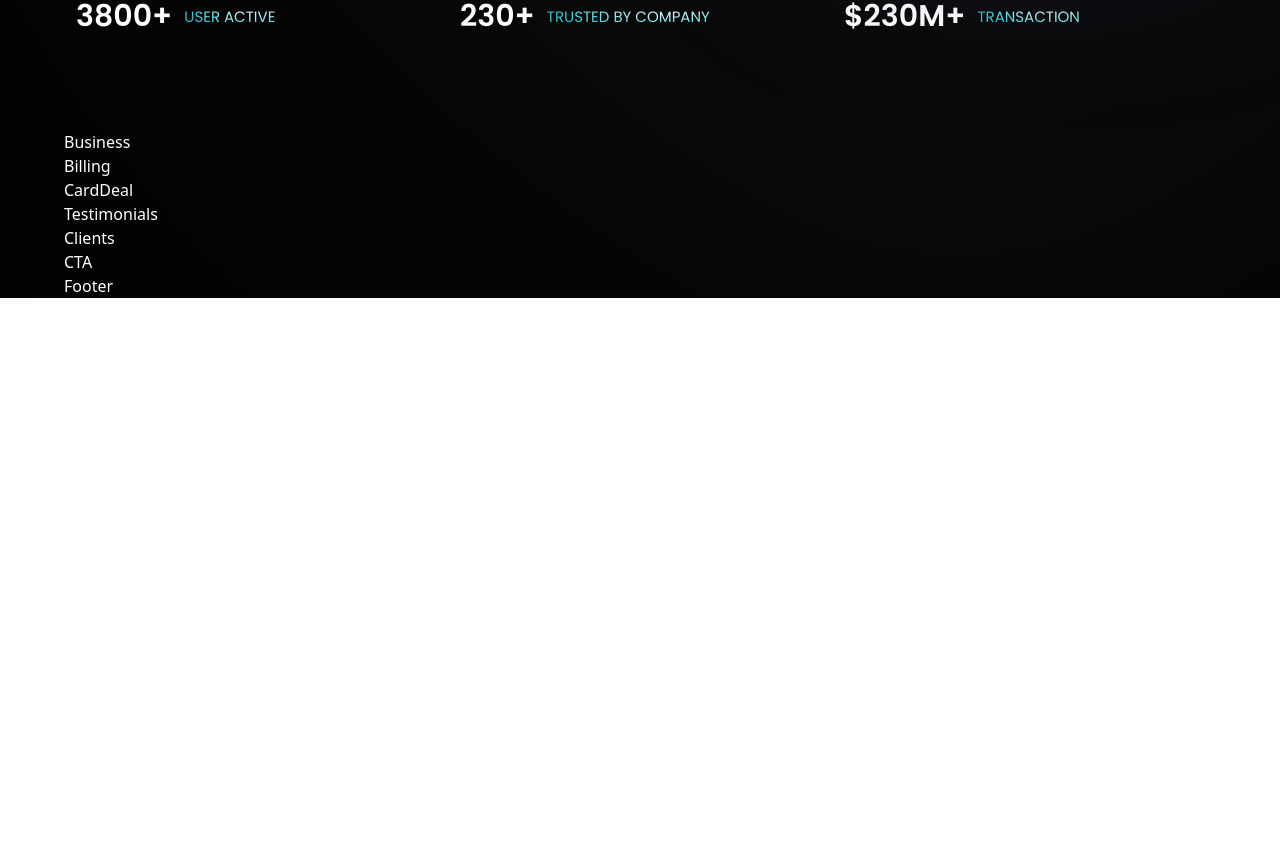
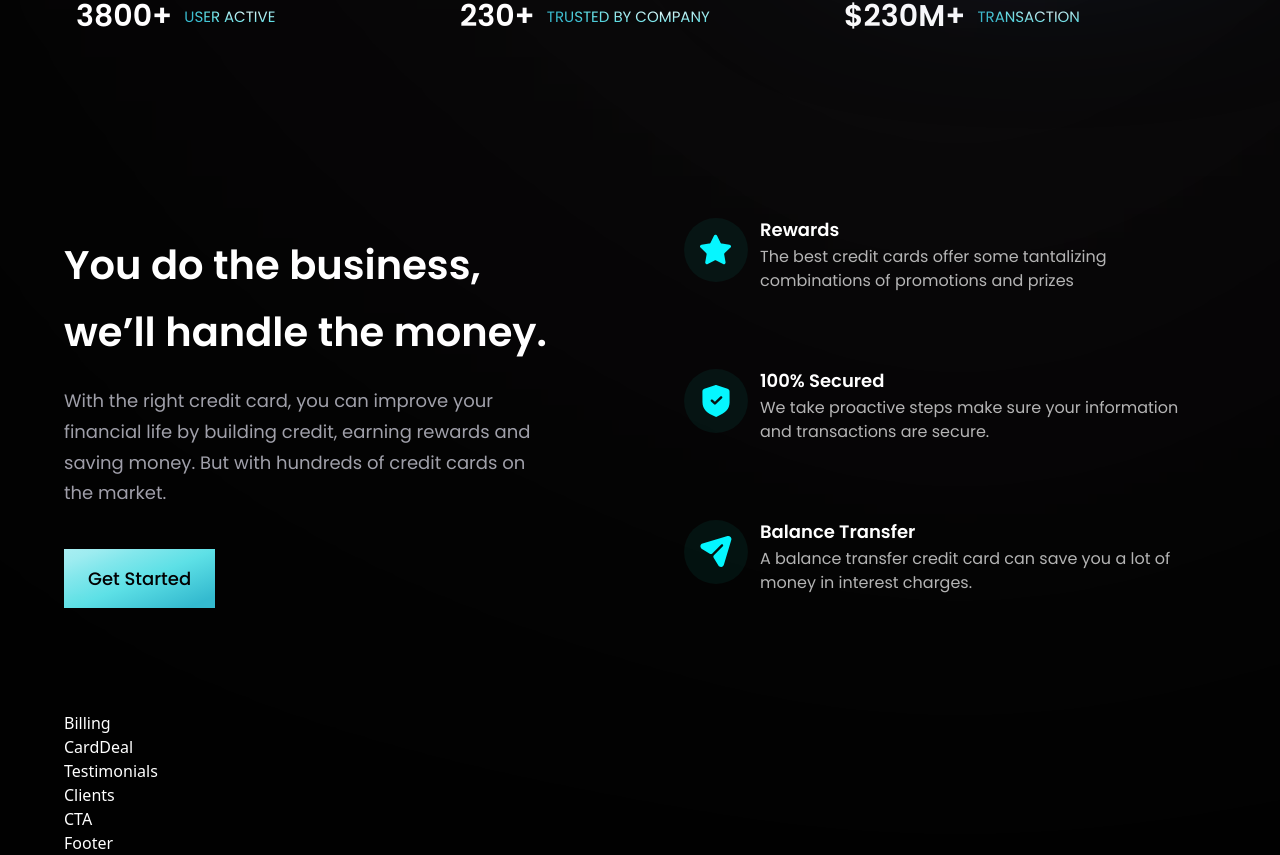
Before and after one commit to IsaacLiraa/bank-fixed-JS, a React (Vite) app: page / in a window 1280 px wide. Shown: the part 870-1725 px from the top of the page. Before the commit the page ends 1168 px from the top, so only its background shows below. Built offline with nearby package versions, Linux system fonts and the light colour scheme.

Commit message:
Added Business Section

```diff
--- a/src/components/Business.jsx
+++ b/src/components/Business.jsx
@@ -1,8 +1,42 @@
-import React from 'react'
+import { features } from "../constants"
+import styles, { layout } from "../style"
+import Button from './Button'
+
+const FeatureCard = ({icon, title, content, id}) => (
+  <div className={`flex flex-row p-6 rounded-[20px] ${id !== features.length - 1 ? 'mb-6' : 'mb-0'} feature-card`}>
+    <div className={`w-[64px] h-[64px] rounded-full ${styles.flexCenter} bg-dimBlue`}>
+      <img className="w-[50%] h-[50%] object-contain"  src={icon} alt="icon" />
+    </div>
+    <div className="flex-1 flex flex-col ml-3">
+      <h4 className="font-[poppins] font-semibold text-[18px] leading-[23px] mb-1">{title}</h4>
+      <p className="font-[poppins] font-normal text-dimWhite text-[16px] leading-[24px] mb-1">{content}</p>
+    </div>
+  </div>
+)
 
 const Business = () => {
   return (
-    <div>Business</div>
+    <section id="features" className={layout.section}>
+      <div className={layout.sectionInfo}>
+        <h2 className={styles.heading2}>
+        You do the business, <br className="sm:block hidden" /> we’ll handle
+        the money.
+        </h2>
+        <p className={`${styles.paragraph} max-w-[470px] mt-5`}>
+          With the right credit card, you can improve your financial life by
+        building credit, earning rewards and saving money. But with hundreds
+        of credit cards on the market.
+        </p>
+        <Button styles="mt-10"/>
+      </div>
+
+      <div className={`${layout.sectionImg} flex-col`}>
+        {features.map((feature, index) => (
+          <FeatureCard index={index} key={feature.id} {...feature}/>
+        ))}
+      </div>
+
+    </section>
   )
 }
 
--- a/src/components/Button.jsx
+++ b/src/components/Button.jsx
@@ -1,8 +1,10 @@
 import React from 'react'
 
-const Button = () => {
+const Button = ({styles}) => {
   return (
-    <div>Button</div>
+    <button type='button' className={`font-[poppins] font-medium text-[18px] text-black outline-none py-4 px-6 bg-blue-gradient ${styles}`}>
+      Get Started
+    </button>
   )
 }
 
--- a/src/index.css
+++ b/src/index.css
@@ -61,6 +61,14 @@
     #6d6d6d -78.47%,
     #11101d 91.61%
   );
+}
+
+.text-dimWhite {
+  color: rgba(255, 255, 255, 0.7);
+}
+
+.bg-dimBlue {
+  background-color: rgba(9, 151, 124, 0.1);
 }
 
 .bg-gray-gradient {
```
